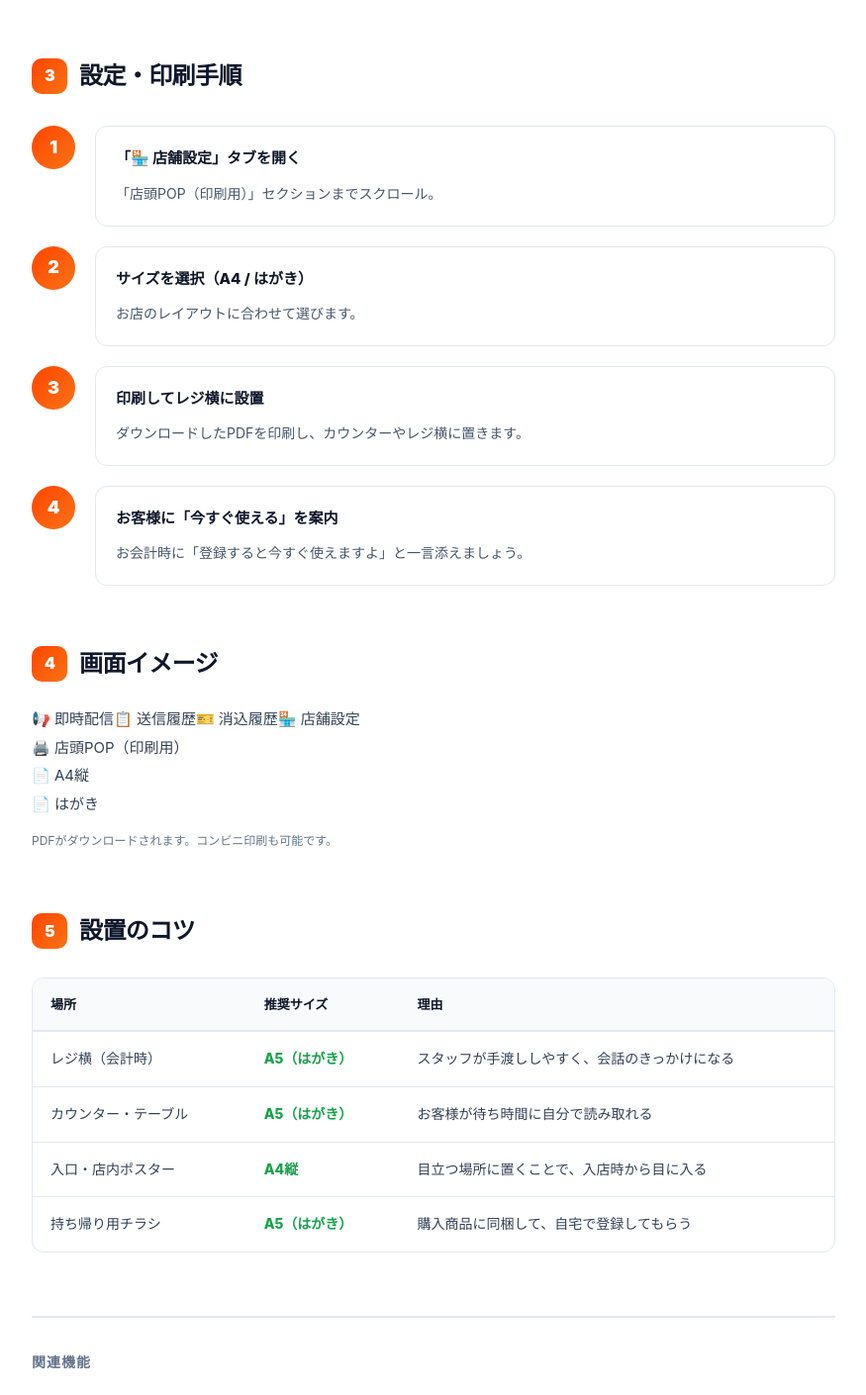
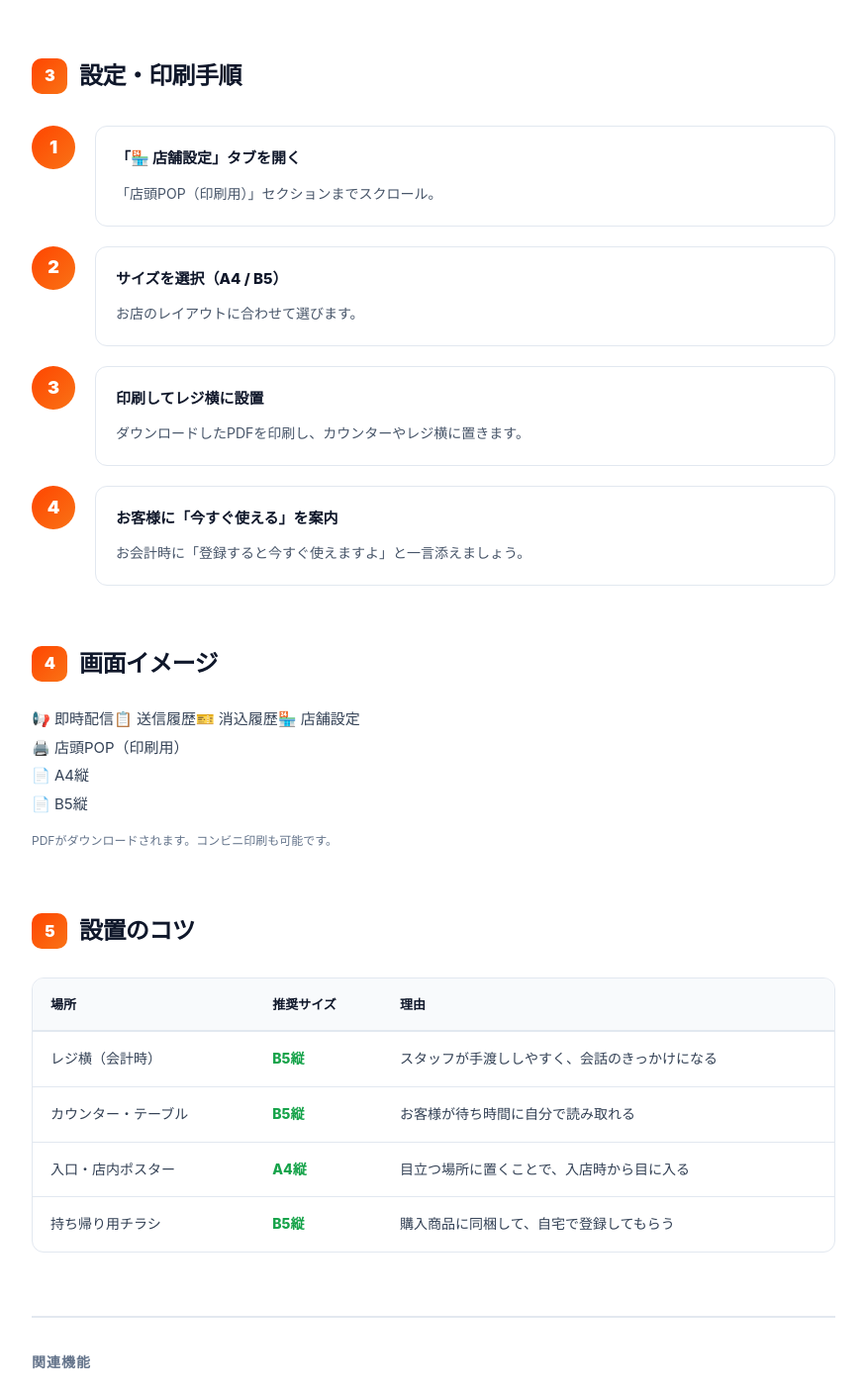
Before and after one commit to thellcishii-lang/push-taro, a Next.js app: page /guide/features/store-pop in a window 1280 px wide. Shown: the part 1198-2608 px from the top of the page at 99% size, without its empty margins (202-1077 px from the left). Built offline with nearby package versions, Linux system fonts and the light colour scheme; no server answers.

Commit message:
Update StorePopClient.tsx

```diff
--- a/app/guide/features/store-pop/StorePopClient.tsx
+++ b/app/guide/features/store-pop/StorePopClient.tsx
@@ -62,7 +62,7 @@ export default function StorePopClient() {
             </div>
             <div className="g-step">
               <div className="g-step-body">
-                <h4>サイズを選択（A4 / はがき）</h4>
+                <h4>サイズを選択（A4 / B5）</h4>
                 <p>お店のレイアウトに合わせて選びます。</p>
               </div>
             </div>
@@ -92,7 +92,7 @@ export default function StorePopClient() {
               <div className="g-mockup-h3">🖨️ 店頭POP（印刷用）</div>
               <div className="g-mockup-grid">
                 <div className="g-mockup-btn is-outline">📄 A4縦</div>
-                <div className="g-mockup-btn is-outline">📄 はがき</div>
+                <div className="g-mockup-btn is-outline">📄 B5縦</div>
               </div>
               <p style={{ fontSize: '12px', color: '#64748b', marginTop: '12px' }}>PDFがダウンロードされます。コンビニ印刷も可能です。</p>
             </div>
@@ -105,10 +105,10 @@ export default function StorePopClient() {
                 <tr><th>場所</th><th>推奨サイズ</th><th>理由</th></tr>
               </thead>
               <tbody>
-                <tr><td>レジ横（会計時）</td><td className="yes">A5（はがき）</td><td>スタッフが手渡ししやすく、会話のきっかけになる</td></tr>
-                <tr><td>カウンター・テーブル</td><td className="yes">A5（はがき）</td><td>お客様が待ち時間に自分で読み取れる</td></tr>
+                <tr><td>レジ横（会計時）</td><td className="yes">B5縦</td><td>スタッフが手渡ししやすく、会話のきっかけになる</td></tr>
+                <tr><td>カウンター・テーブル</td><td className="yes">B5縦</td><td>お客様が待ち時間に自分で読み取れる</td></tr>
                 <tr><td>入口・店内ポスター</td><td className="yes">A4縦</td><td>目立つ場所に置くことで、入店時から目に入る</td></tr>
-                <tr><td>持ち帰り用チラシ</td><td className="yes">A5（はがき）</td><td>購入商品に同梱して、自宅で登録してもらう</td></tr>
+                <tr><td>持ち帰り用チラシ</td><td className="yes">B5縦</td><td>購入商品に同梱して、自宅で登録してもらう</td></tr>
               </tbody>
             </table>
           </div>
```
